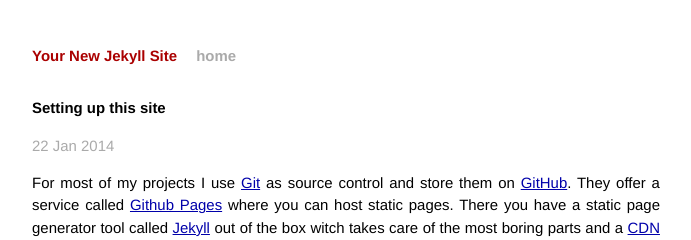
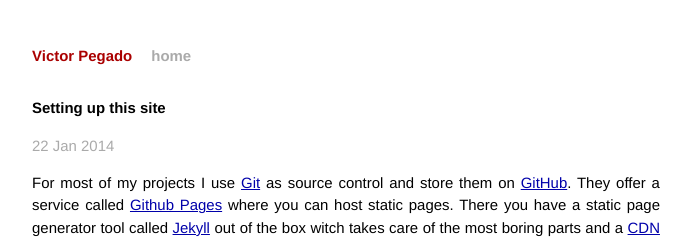
Before and after one commit to vpegado/vpegado.github.io, a Jekyll site: the page built from _posts/2014-01-22-setting-up-this-site.md, in a window 1280 px wide. Shown: the top 240 px of the page, without its empty margins (294-985 px from the left). Built offline with Jekyll 4.4.1, drawn with Linux system fonts in a browser that asks for light colours; Markdown is read by kramdown in place of the engine named in the settings.

Commit message:
update config

```diff
--- a/_config.yml
+++ b/_config.yml
@@ -1,3 +1,4 @@
-name: Your New Jekyll Site
+name: Victor Pegado
 markdown: redcarpet
 pygments: true
+encoding: UTF-8
```
